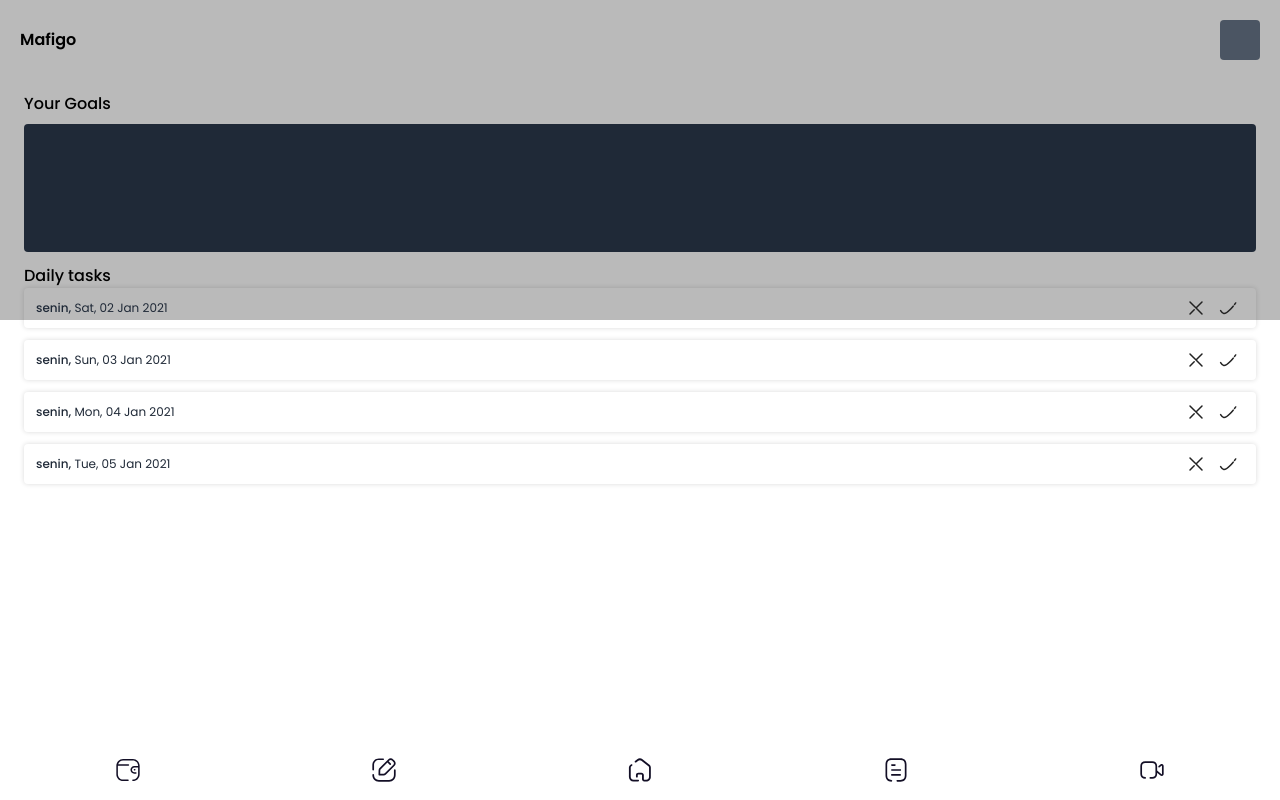
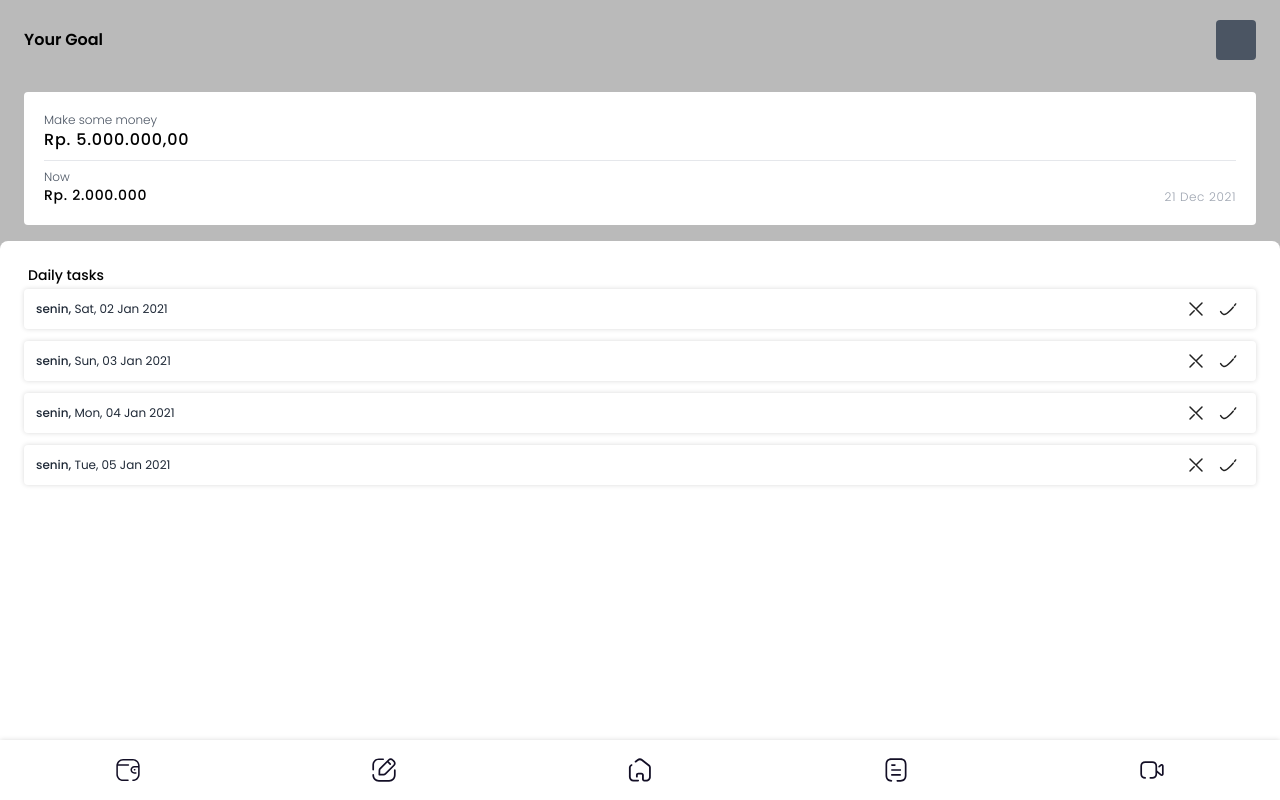
Before and after one commit to oktapiancaw/pyp-react, a React (Create React App) app: page /goals in a window 1280 px wide. Built offline with nearby package versions, Linux system fonts and the light colour scheme.

Commit message:
More Detail Goals

```diff
--- a/src/components/mobileNav/MobileNav.js
+++ b/src/components/mobileNav/MobileNav.js
@@ -5,13 +5,13 @@ const MobileNav = () => {
   const urls = [
     { id: 1, url: "./trans", alt: "Transaction", icon: "./icon/TransIcon.svg" },
     { id: 2, url: "./goals", alt: "Goals", icon: "./icon/TargetIcon.svg" },
-    { id: 3, url: "./home", alt: "Home", icon: "./icon/HomeIcon.svg" },
+    { id: 3, url: "./", alt: "Home", icon: "./icon/HomeIcon.svg" },
     { id: 4, url: "./debt", alt: "Debt List", icon: "./icon/DebtIcon.svg" },
     { id: 5, url: "./tips", alt: "Tips", icon: "./icon/VideoIcon.svg" },
   ];
 
   return (
-    <nav className="mobile-nav">
+    <nav className="mobile-nav bg-white shadow">
       <MobileNavList dataUrl={urls} />
     </nav>
   );
--- a/src/components/navbar/Navbar.js
+++ b/src/components/navbar/Navbar.js
@@ -5,7 +5,7 @@ const Navbar = (props) => {
   if (props) {
     if (props.setting == "false") {
       return (
-        <nav className="navbar p-5 rounded flex items-center justify-between">
+        <nav className="navbar py-5 px-6 rounded flex items-center justify-between">
           <h1 className="font-semibold">{props.headText ?? "Mafigo"}</h1>
           <div className="w-10 h-10 bg-gray-600 rounded"></div>
         </nav>
@@ -13,7 +13,7 @@ const Navbar = (props) => {
     }
   }
   return (
-    <nav className="navbar py-7 p-5 shadow rounded flex items-center justify-between">
+    <nav className="navbar py-5 px-6 shadow bg-white flex items-center justify-between">
       <div className="flex items-center">
         <div className="w-10 h-10 bg-gray-600 rounded mr-2"></div>
         <div>
--- a/src/index.css
+++ b/src/index.css
@@ -19,3 +19,7 @@
   height: 320px;
   background-color: #bababa;
 }
+.sectionBox{
+  min-height: 60vh;
+  padding-bottom: 120px;
+}
--- a/src/pages/Debt.js
+++ b/src/pages/Debt.js
@@ -1,4 +1,3 @@
-import "../styles/Debt.css";
 import Navbar from "../components/navbar/Navbar";
 import MobileNav from "../components/mobileNav/MobileNav";
 import TaskList from "../components/task/TaskList";
@@ -28,7 +27,7 @@ const Debt = () => {
   return (
     <div className="main">
       <Navbar setting="false" headText="Debt List" />
-      <div className="debtBox p-6 mt-12 bg-white rounded-lg">
+      <div className="sectionBox p-6 mt-12 bg-white rounded-lg">
         <TaskList data={debts} />
       </div>
       <div className="fixed w-full bottom-16 px-6">
--- a/src/pages/Goals.js
+++ b/src/pages/Goals.js
@@ -35,11 +35,25 @@ const Goals = () => {
   ];
   return (
     <div className="main">
-      <Navbar setting="false" />
+      <Navbar setting="false" headText="Your Goal" />
       <div className="my-3 mx-6">
         <div className="grid grid-cols-2 gap-2 my-3">
-          <h1 className="text-base font-medium col-span-2">Your Goals</h1>
-          <div className="col-span-2 w-100 h-32 rounded bg-gray-800"></div>
+          <div className="col-span-2 w-100 rounded p-5 bg-white">
+            <p className="text-xs font-light text-gray-600">Make some money</p>
+            <span className="font-medium text-base tracking-wider">
+              Rp. 5.000.000,00
+            </span>
+            <hr className="my-2" />
+            <p className="text-xs font-light text-gray-600">Now</p>
+            <div className="flex justify-between items-center">
+              <span className="font-medium text-sm tracking-wider">
+                Rp. 2.000.000
+              </span>
+              <p className="text-xs font-light text-gray-400 mt-1 tracking-wider">
+                21 Dec 2021
+              </p>
+            </div>
+          </div>
         </div>
         {/* <h2 className="text-base font-medium col-span-2">Other Goals</h2>
         <div className="flex overflow-x-scroll my-3">
@@ -49,10 +63,12 @@ const Goals = () => {
             <div className="h-24 w-36 mr-2 bg-gray-700 rounded"></div>
           </div>
         </div> */}
-        <div>
-          <h2 className="text-base font-medium col-span-2">Daily tasks</h2>
-          <TaskList data={goals} check="true" />
-        </div>
+      </div>
+      <div className="sectionBox p-6 mt-4 bg-white rounded-lg">
+        <h2 className="text-sm font-medium mb-1 ml-1 col-span-2">
+          Daily tasks
+        </h2>
+        <TaskList data={goals} check="true" />
       </div>
       <MobileNav />
     </div>
--- a/src/pages/Home.js
+++ b/src/pages/Home.js
@@ -9,6 +9,21 @@ const Home = () => {
     <div className="main">
       <Navbar />
       <Banner />
+      <div className="sectionBox py-6 pl-6 bg-white rounded-lg">
+        <h2 className="text-sm font-medium mb-1 ml-1 col-span-2">Your Goals</h2>
+        <div className="flex overflow-x-scroll">
+          <div className="flex flex-nowrap">
+            <button className="h-24 w-12 mr-3 bg-gray-600 rounded flex justify-center items-center ">
+              <span className="createBtnText uppercase tracking-widest text-sm text-white">
+                Create
+              </span>
+            </button>
+            <div className="h-24 w-36 mr-3 bg-gray-700 rounded"></div>
+            <div className="h-24 w-36 mr-3 bg-gray-700 rounded"></div>
+          </div>
+        </div>
+        <div className="pr-6"></div>
+      </div>
       <MobileNav />
     </div>
   );
--- a/src/pages/Transaction.js
+++ b/src/pages/Transaction.js
@@ -1,4 +1,3 @@
-import "../styles/Transaction.css";
 import Navbar from "../components/navbar/Navbar";
 import MobileNav from "../components/mobileNav/MobileNav";
 import TaskList from "../components/task/TaskList";
@@ -48,7 +47,7 @@ const Transaction = () => {
           <span className="font-medium tracking-wider">2.000.000</span>
         </div>
       </div>
-      <div className="transBox p-6 mt-12 bg-white rounded-lg">
+      <div className="sectionBox p-6 mt-12 bg-white rounded-lg">
         <div className="my-3">
           <h2 className="text-sm font-medium mb-1 ml-1">Income</h2>
           <TaskList data={trans[0]} />
--- a/src/styles/Home.css
+++ b/src/styles/Home.css
@@ -2,3 +2,6 @@
   text-align: center;
   color: blue;
 }
+.createBtnText{
+  transform: rotate(-90deg);
+}
--- a/src/styles/Transaction.css
+++ /dev/null
@@ -1,4 +0,0 @@
-.transBox{
-  min-height: 60vh;
-  padding-bottom: 120px;
-}
```
Also changed, not shown: src/App.css (deleted, +0 -38 lines), src/pages/Tips.js (added).
